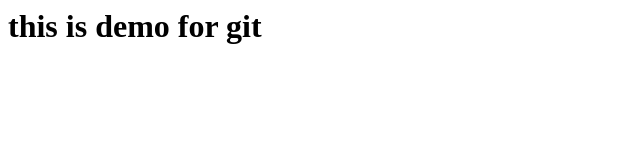
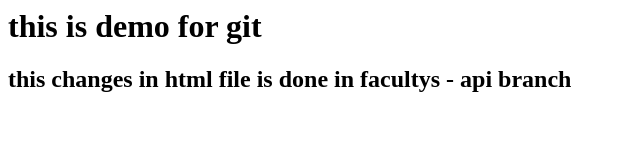
Before and after one commit to kothavinaykumar95/facultys.api, a plain HTML site: page index.html in a window 1280 px wide. Shown: the whole page, without its empty margins (0-640 px from the left). Drawn offline with Linux system fonts and the light colour scheme.

Commit message:
testing changes in faculty-api  branch

```diff
--- a/index.html
+++ b/index.html
@@ -1 +1,2 @@
 <h1>this is demo for git</h1>
+<h2>this changes in html file is done in facultys - api branch</h2>
```
